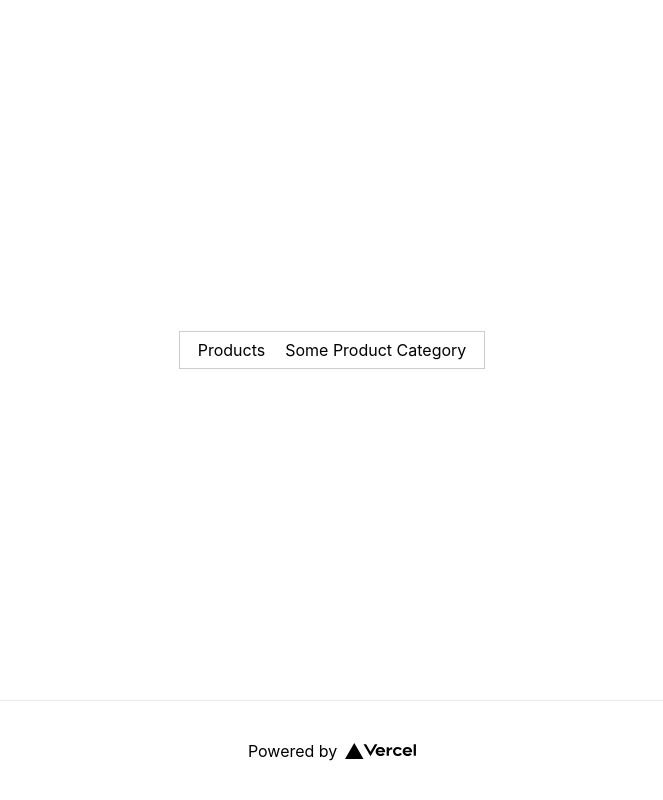
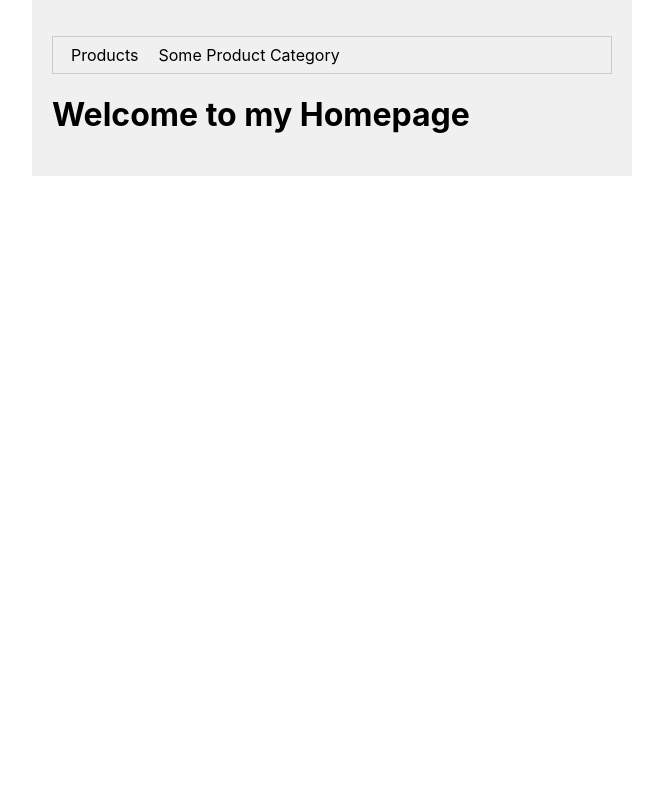
Before and after one commit to AliLotfi123/nextjs-fullstack, a Next.js app: page / in a window 1280 px wide. Shown: the whole page, without its empty margins (308-971 px from the left). Built offline with nearby package versions, Linux system fonts and the light colour scheme.

Commit message:
setup of layout for all pages

```diff
--- /dev/null
+++ b/components/Layout.module.scss
@@ -0,0 +1,8 @@
+$background: #f0f0f0;
+
+.container {
+  background: $background;
+  padding: 20px;
+  max-width: 600px;
+  margin: 0 auto;
+}
--- a/components/Layout.tsx
+++ b/components/Layout.tsx
@@ -0,0 +1,14 @@
+import React from "react";
+import LayoutCSS from "./Layout.module.scss";
+import Menu from "./Menu";
+
+const Layout = (props: any) => {
+  return (
+    <div className={LayoutCSS.container}>
+      <Menu />
+      <main>{props.children}</main>
+    </div>
+  );
+};
+
+export default Layout;
--- a/pages/index.tsx
+++ b/pages/index.tsx
@@ -1,30 +1,15 @@
 import Head from "next/head";
-import styles from "../styles/Home.module.css";
-import Link from "next/link";
-import Menu from "../components/Menu";
+import Layout from "../components/Layout";
 
 export default function Home() {
   return (
-    <div className={styles.container}>
+    <Layout>
       <Head>
         <title>Create Next App</title>
         <link rel="icon" href="/favicon.ico" />
       </Head>
 
-      <main className={styles.main}>
-        <Menu />
-      </main>
-
-      <footer className={styles.footer}>
-        <a
-          href="https://vercel.com?utm_source=create-next-app&utm_medium=default-template&utm_campaign=create-next-app"
-          target="_blank"
-          rel="noopener noreferrer"
-        >
-          Powered by{" "}
-          <img src="/vercel.svg" alt="Vercel Logo" className={styles.logo} />
-        </a>
-      </footer>
-    </div>
+      <h1>Welcome to my Homepage</h1>
+    </Layout>
   );
 }
--- a/pages/products/[category].tsx
+++ b/pages/products/[category].tsx
@@ -1,11 +1,12 @@
 import { useRouter } from "next/router";
+import Layout from "../../components/Layout";
 
 export default function ProductCategory() {
   const router = useRouter();
   return (
-    <div>
+    <Layout>
       <h1>Category {router.query.category}</h1>
       <button onClick={() => router.push("/")}>Homepage</button>
-    </div>
+    </Layout>
   );
 }
--- a/pages/products/index.tsx
+++ b/pages/products/index.tsx
@@ -1,7 +1,9 @@
+import Layout from "../../components/Layout";
+
 export default function Products() {
   return (
-    <div>
+    <Layout>
       <h1> Products</h1>
-    </div>
+    </Layout>
   );
 }
```
Also changed, not shown: pages/about.tsx (+8 -4 lines).
